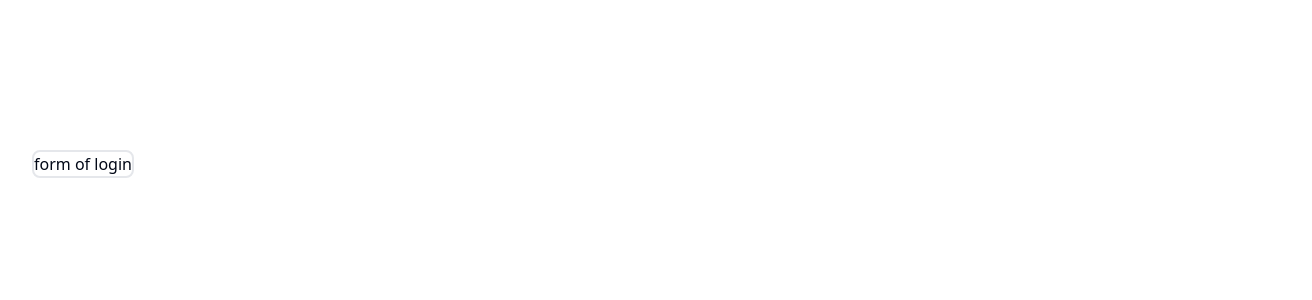
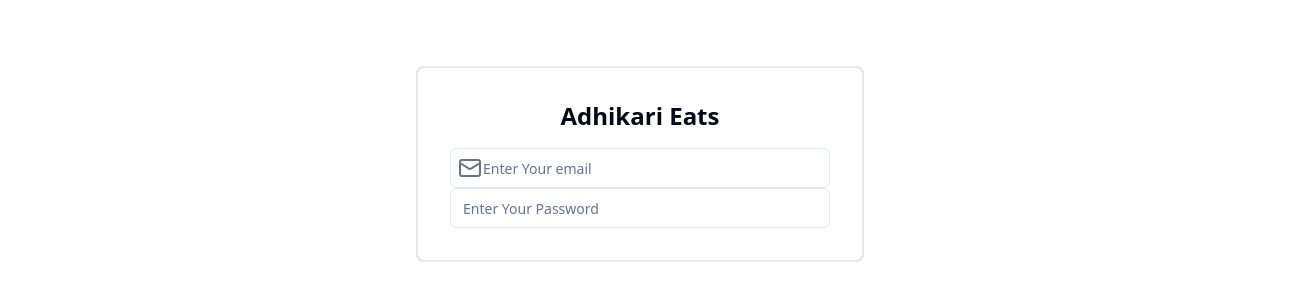
Before and after one commit to ealinaa/Restaurant-Website-With-MERN, a React (Vite) app in the folder frontend/: page / in a window 1280 px wide. Shown: the part 268-568 px from the top of the page, 1312 px wide, since content can reach past the window. Built offline with nearby package versions, Linux system fonts and the light colour scheme.

Commit message:
worked with frontend

```diff
--- a/frontend/package.json
+++ b/frontend/package.json
@@ -10,6 +10,7 @@
     "preview": "vite preview"
   },
   "dependencies": {
+    "@radix-ui/react-label": "^2.1.0",
     "@radix-ui/react-slot": "^1.1.0",
     "class-variance-authority": "^0.7.0",
     "clsx": "^2.1.1",
--- a/frontend/src/admin/Login.tsx
+++ b/frontend/src/admin/Login.tsx
@@ -1,15 +1,39 @@
+import { Input } from "@/components/ui/input"
+import { Label } from "@/components/ui/label"
+import { Mail } from "lucide-react"
 
 
 
 
 const Login = () => {
   return (
-    <div className="flex items-center justify-between h-screen w-screen">
-      <form className="border-2 border-solid border-gray-200 rounded-lg" >
-form of login
+
+    <div className="flex items-center justify-center min-h-screen">
+      <form className="md:p-8 w-full max-w-md border-2 md:border-solid border-gray-200 rounded-lg mx-4" >
+        <div className="mb-4">
+          <h1 className="font-bold text-2xl">Adhikari Eats</h1>
+        </div>
+        <div className="relative">
+
+
+          <Input
+            type="email"
+            placeholder="Enter Your email" className="pl-8"/>
+          <Mail className="absolute inset-y-2 left-2 text-gray-500 pointer-events-none"/>
+        </div>
+
+        <div>
+          {/* <Label>Password</Label> */}
+          <Input
+            type="password"
+            placeholder="Enter Your Password" />
+
+
+        </div>
+
       </form>
 
-      </div>
+    </div>
   )
 }
 
--- /dev/null
+++ b/frontend/src/components/ui/input.tsx
@@ -0,0 +1,25 @@
+import * as React from "react"
+
+import { cn } from "@/lib/utils"
+
+export interface InputProps
+  extends React.InputHTMLAttributes<HTMLInputElement> {}
+
+const Input = React.forwardRef<HTMLInputElement, InputProps>(
+  ({ className, type, ...props }, ref) => {
+    return (
+      <input
+        type={type}
+        className={cn(
+          "flex h-10 w-full rounded-md border border-input bg-background px-3 py-2 text-sm ring-offset-background file:border-0 file:bg-transparent file:text-sm file:font-medium placeholder:text-muted-foreground focus-visible:outline-none focus-visible:ring-2 focus-visible:ring-ring focus-visible:ring-offset-2 disabled:cursor-not-allowed disabled:opacity-50",
+          className
+        )}
+        ref={ref}
+        {...props}
+      />
+    )
+  }
+)
+Input.displayName = "Input"
+
+export { Input }
--- /dev/null
+++ b/frontend/src/components/ui/label.tsx
@@ -0,0 +1,24 @@
+import * as React from "react"
+import * as LabelPrimitive from "@radix-ui/react-label"
+import { cva, type VariantProps } from "class-variance-authority"
+
+import { cn } from "@/lib/utils"
+
+const labelVariants = cva(
+  "text-sm font-medium leading-none peer-disabled:cursor-not-allowed peer-disabled:opacity-70"
+)
+
+const Label = React.forwardRef<
+  React.ElementRef<typeof LabelPrimitive.Root>,
+  React.ComponentPropsWithoutRef<typeof LabelPrimitive.Root> &
+    VariantProps<typeof labelVariants>
+>(({ className, ...props }, ref) => (
+  <LabelPrimitive.Root
+    ref={ref}
+    className={cn(labelVariants(), className)}
+    {...props}
+  />
+))
+Label.displayName = LabelPrimitive.Root.displayName
+
+export { Label }
```
Also changed, not shown: 1 other file (tests, documents, lock files or other folders).
